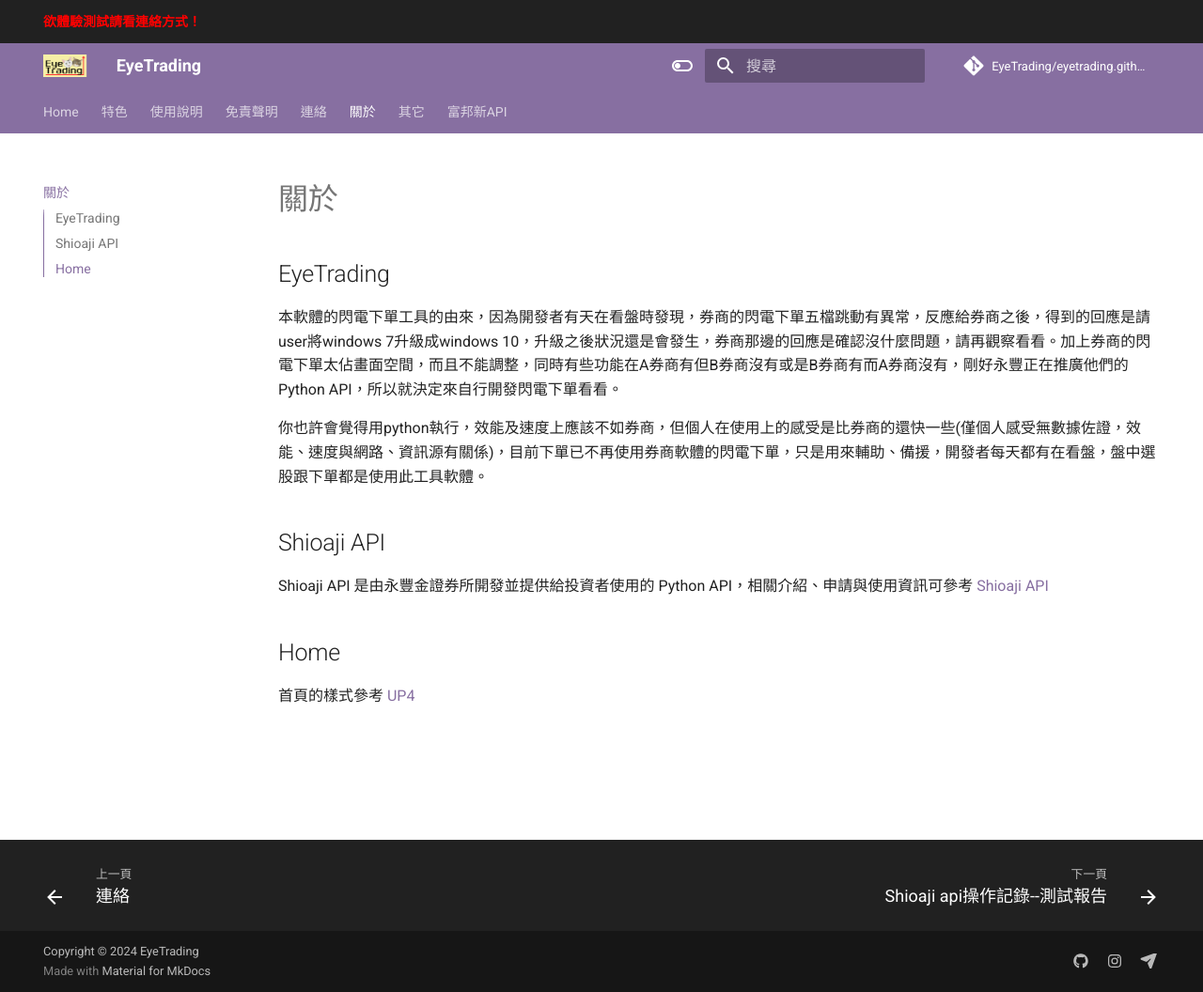
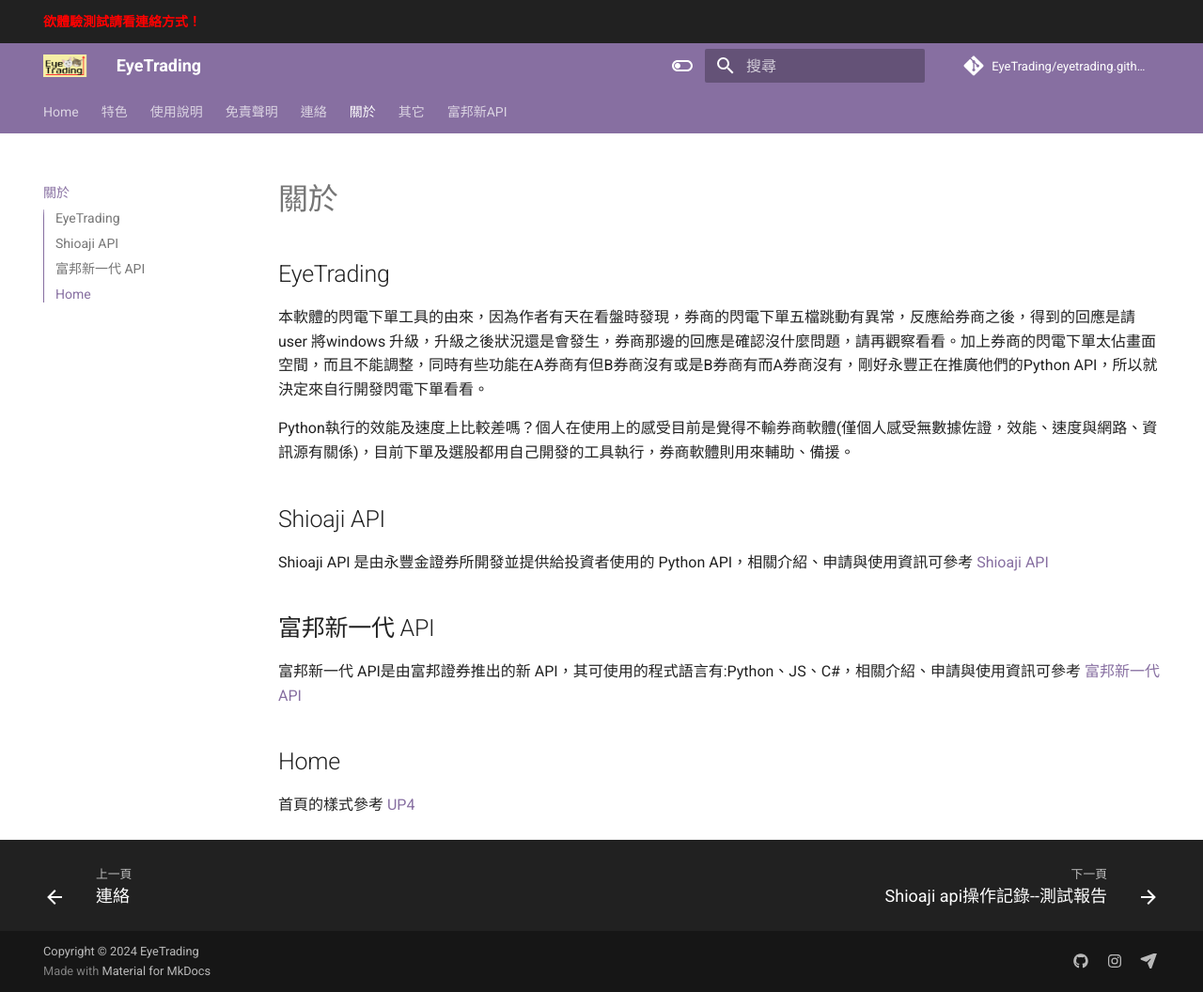
Before and after one commit to EyeTrading/eyetrading.github.io, an MkDocs documentation site: the page built from docs/about.md, in a window 1280 px wide and 1056 px high. Shown: the whole window at 94% size. Built offline with MkDocs 1.6.1 and Material for MkDocs 9.7.7, drawn with Linux system fonts in a browser that asks for light colours; comment, search, counter and statistics services are not loaded.

Commit message:
added fubon-api

```diff
--- a/docs/about.md
+++ b/docs/about.md
@@ -2,14 +2,18 @@
 
 ## EyeTrading
 
-本軟體的閃電下單工具的由來，因為開發者有天在看盤時發現，券商的閃電下單五檔跳動有異常，反應給券商之後，得到的回應是請user將windows 7升級成windows 10，升級之後狀況還是會發生，券商那邊的回應是確認沒什麼問題，請再觀察看看。加上券商的閃電下單太佔畫面空間，而且不能調整，同時有些功能在A券商有但B券商沒有或是B券商有而A券商沒有，剛好永豐正在推廣他們的Python API，所以就決定來自行開發閃電下單看看。
+本軟體的閃電下單工具的由來，因為作者有天在看盤時發現，券商的閃電下單五檔跳動有異常，反應給券商之後，得到的回應是請user 將windows 升級，升級之後狀況還是會發生，券商那邊的回應是確認沒什麼問題，請再觀察看看。加上券商的閃電下單太佔畫面空間，而且不能調整，同時有些功能在A券商有但B券商沒有或是B券商有而A券商沒有，剛好永豐正在推廣他們的Python API，所以就決定來自行開發閃電下單看看。
 
-你也許會覺得用python執行，效能及速度上應該不如券商，但個人在使用上的感受是比券商的還快一些(僅個人感受無數據佐證，效能、速度與網路、資訊源有關係)，目前下單已不再使用券商軟體的閃電下單，只是用來輔助、備援，開發者每天都有在看盤，盤中選股跟下單都是使用此工具軟體。
+Python執行的效能及速度上比較差嗎？個人在使用上的感受目前是覺得不輸券商軟體(僅個人感受無數據佐證，效能、速度與網路、資訊源有關係)，目前下單及選股都用自己開發的工具執行，券商軟體則用來輔助、備援。
 
 ## Shioaji API
 
 Shioaji API 是由永豐金證券所開發並提供給投資者使用的 Python API，相關介紹、申請與使用資訊可參考 <a href="https://sinotrade.github.io/" target="_blank">Shioaji API</a>
 
+## 富邦新一代 API
+
+富邦新一代 API是由富邦證券推出的新 API，其可使用的程式語言有:Python、JS、C#，相關介紹、申請與使用資訊可參考 <a href="https://www.fbs.com.tw/TradeAPI/" target="_blank">富邦新一代 API</a>
+
 ## Home
 
 首頁的樣式參考 <a href="https://github.com/up42/up42-py" target="_blank">UP4</a>
```
